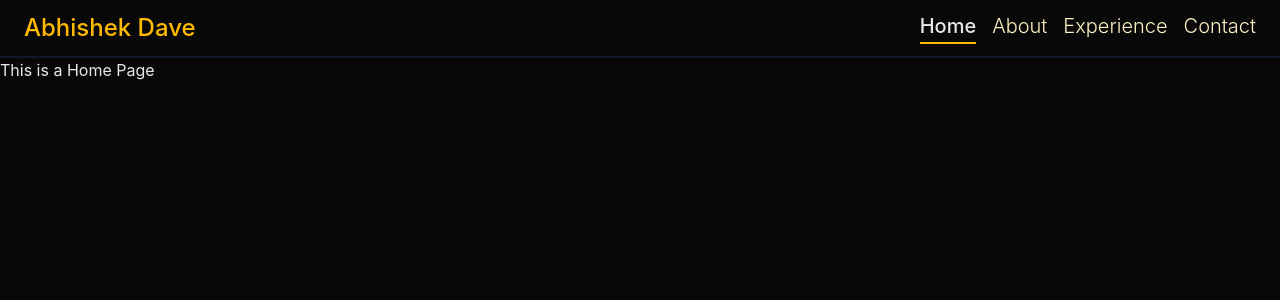
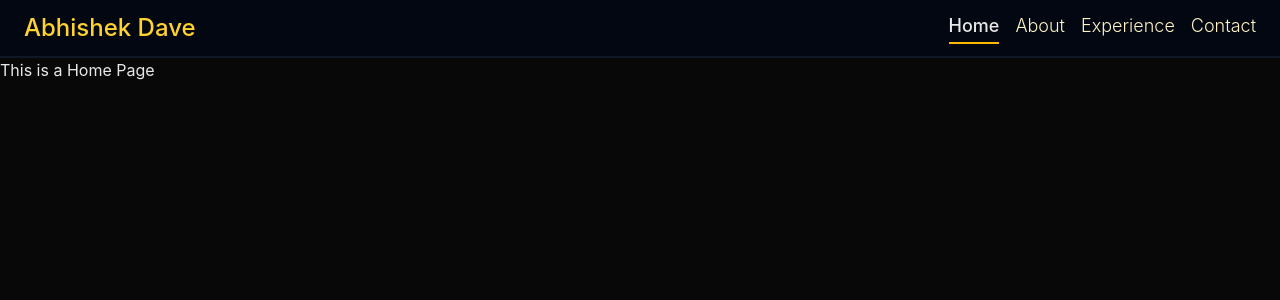
Before and after one commit to AbhishekDave2000/portfolio, a React (Vite) app: page / in a window 1280 px wide. Shown: the top 300 px of the page. Built offline with nearby package versions, Linux system fonts and the light colour scheme.

Commit message:
chore(Navbar) Changes in navbar styles

```diff
--- a/src/components/Navbar.jsx
+++ b/src/components/Navbar.jsx
@@ -1,17 +1,17 @@
 import { NavLink, Link, useNavigate } from 'react-router-dom';
 
-const ACTIVE_STYLE = "text-xl font-medium border-b-2 border-amber-400"
-const IN_ACTIVE_STYLE = "text-xl font-light text-amber-100"
+const ACTIVE_STYLE = "font-medium border-b-2 border-amber-400"
+const IN_ACTIVE_STYLE = "font-light text-amber-100"
 
 const Navbar = () => {
     return(
-        <div className='flex item-center justify-between gap-2 w-full sticky top-0 px-6 py-3 outline-none border-b-2 border-gray-900'>
+        <div className='bg-gray-950 flex item-center justify-between gap-2 w-full sticky top-0 px-6 py-3 outline-none border-b-2 border-gray-900'>
             <div>
-                <NavLink to="/" className='text-2xl font-medium text-amber-400 flex-1'>
+                <NavLink to="/" className='text-2xl font-medium text-amber-300 flex-1'>
                     Abhishek Dave
                 </NavLink>
             </div>
-            <div className='flex item-center justify-between gap-4'>
+            <div className='flex item-center justify-between gap-4 flex-wrap text-lg'>
                 <NavLink to="/" className={({isActive}) => isActive ? ACTIVE_STYLE : IN_ACTIVE_STYLE}>
                     Home
                 </NavLink>
```
